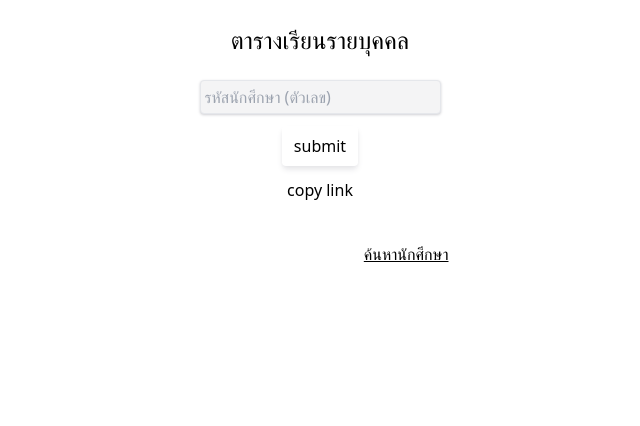
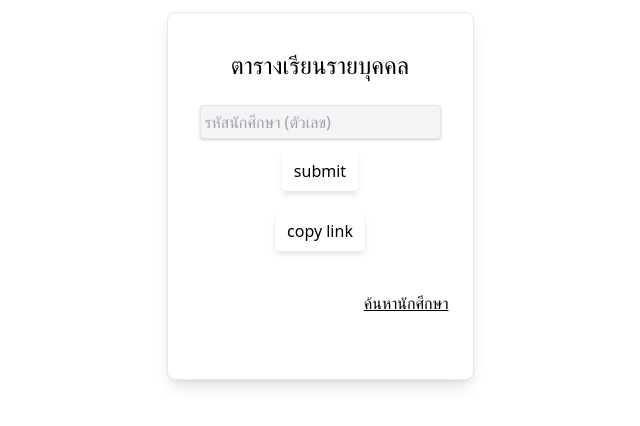
Before and after one commit to nawasan111/timetable-students, a React (Vite) app: page /table in a window 1280 px wide. Shown: the top 426 px of the page, without its empty margins (320-960 px from the left). Built offline with nearby package versions, Linux system fonts and the light colour scheme.

Commit message:
update styles and add link to table

```diff
--- a/src/pages/Home.tsx
+++ b/src/pages/Home.tsx
@@ -6,6 +6,7 @@ import StudenStatus from "../components/StudenStatus";
 import Faculty from "../components/Faculty";
 import LImitCount from "../components/LImitCount";
 import { useEffect } from "react";
+import { Link } from "react-router-dom";
 
 export default function Home() {
   useEffect(() => {
@@ -30,6 +31,9 @@ export default function Home() {
             search
           </button>
         </div>
+        <div className="mt-10 text-right">
+          <Link className="underline hover:text-blue-600" to={'/table'}>ตารางเรียรายบุคคล</Link>
+        </div>
       </FormInput>
     </main>
   );
--- a/src/pages/Table.tsx
+++ b/src/pages/Table.tsx
@@ -37,7 +37,7 @@ export default function Table() {
 
   return (
     <main className="text-center flex justify-center my-3 px-10">
-      <div>
+      <div className="block rounded-lg bg-white p-6 shadow-lg border dark:bg-neutral-700">
         <h3 className="text-2xl my-3">ตารางเรียนรายบุคคล</h3>
         <form
           ref={formData}
@@ -66,13 +66,14 @@ export default function Table() {
             submit
           </button>
         </form>
-        <div className="my-3">
+        <div className="mb-3 mt-5">
           <button
+            className="py-2 px-3 shadow-md shadow-zinc-200 hover:bg-zinc-100 rounded"
             onClick={(e) => {
               let url = location.href;
               navigator.clipboard.writeText(url + "&submit=auto");
               e.currentTarget.innerText = "copied";
-           }}
+            }}
           >
             copy link
           </button>
```
